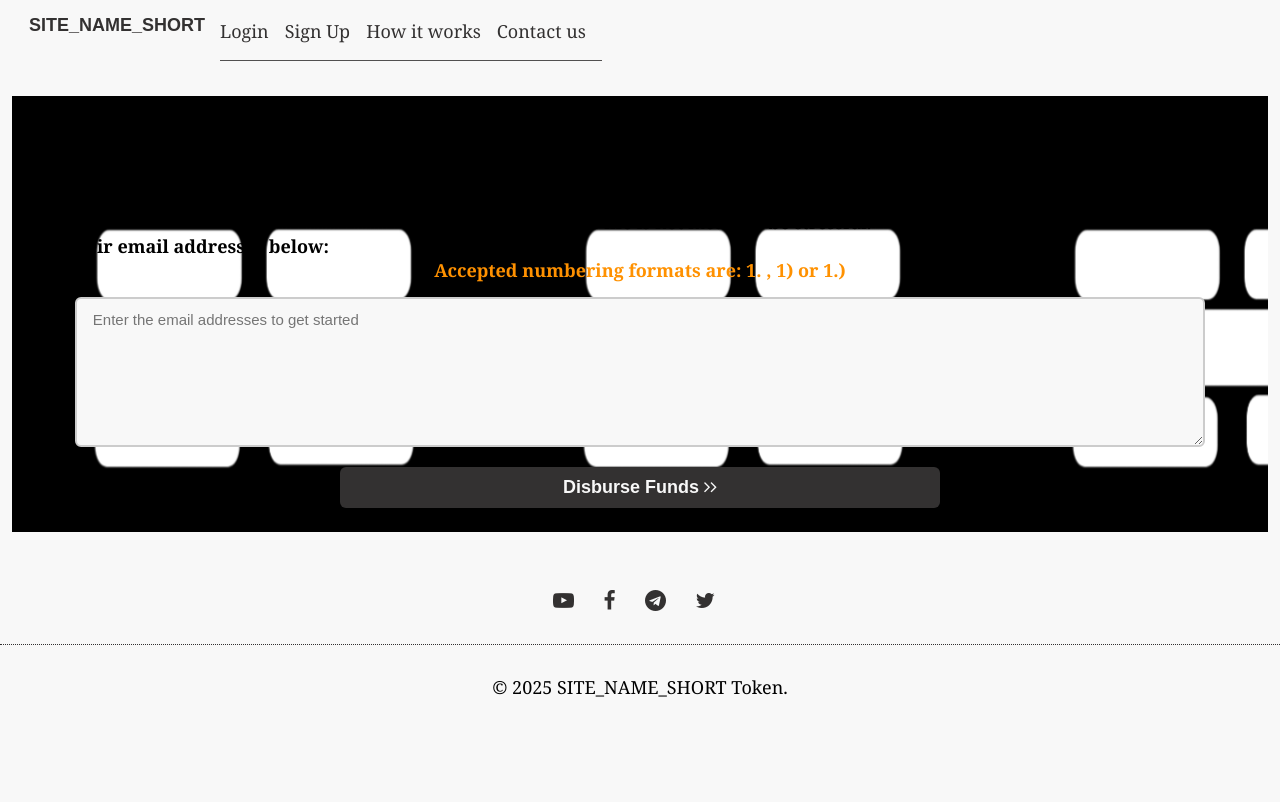
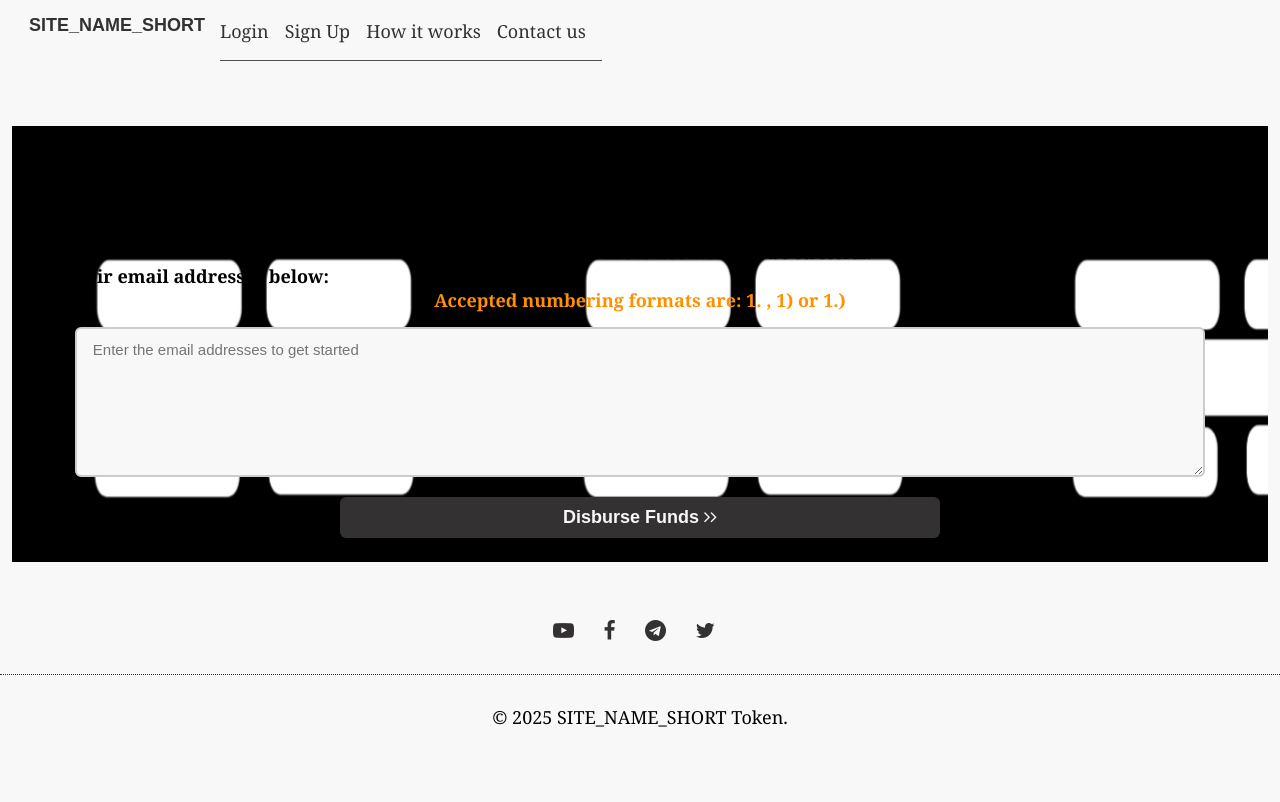
Before and after one commit to Arhinze/haystackpay, a PHP site: page / in a window 1280 px wide. Shown: the top 802 px of the page. Before the commit the page ends 697 px from the top, so only its background shows below. Run offline with PHP 8.4, Linux system fonts and the light colour scheme; a stand-in replaces the project's code that opens the database connection; some libraries are stand-ins or nearby versions; some web fonts are replaced.

Commit message:
officially starting off work in haystack

```diff
--- a/static/style.css
+++ b/static/style.css
@@ -227,7 +227,7 @@ a{
 
 .haystackpay_intro{
     text-align:center;
-    margin:96px 12px 24px 12px;
+    margin:126px 12px 24px 12px;
     background-image: url(../static/images/logo.png);
 }
 
```
